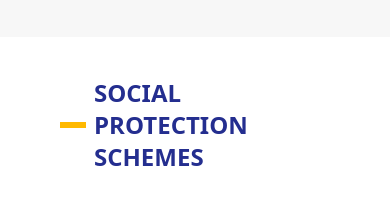
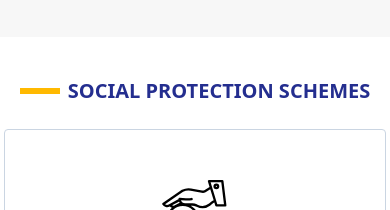
Before and after one commit to Zolender/CSS_Gate, a website: page index.html in a window 390 px wide. Shown: the part 909-1119 px from the top of the page. Drawn offline with Linux system fonts and the light colour scheme.

Commit message:
make the social protection part more responsive

```diff
--- a/index.html
+++ b/index.html
@@ -137,10 +137,10 @@
 
     <!-- This would be the social protection section -->
 
-    <div class="grid grid-cols-3 gap-10  mx-auto  py-10 px-15">
-        <div class="col-span-3 flex items-center justify-center gap-2">
+    <div class="grid grid-cols-3 gap-10  mx-auto  py-10 px-15  max-xl:flex max-xl:flex-wrap max-sm:flex-col  max-sm:gap-1 max-sm:px-1">
+        <div class="col-span-3 flex items-center justify-center gap-2 max-sm:items-center max-sm:justify-center max-sm:mb-5">
             <div class="h-1.5 w-10 bg-amber-400"></div>
-            <p class=" text-[#242e8f] font-bold text-2xl ">SOCIAL PROTECTION SCHEMES</p>
+            <p class=" text-[#242e8f] font-bold text-2xl max-sm:text-xl ">SOCIAL PROTECTION SCHEMES</p>
         </div>
 
 
```
Also changed, not shown: src/css/styles.css.
